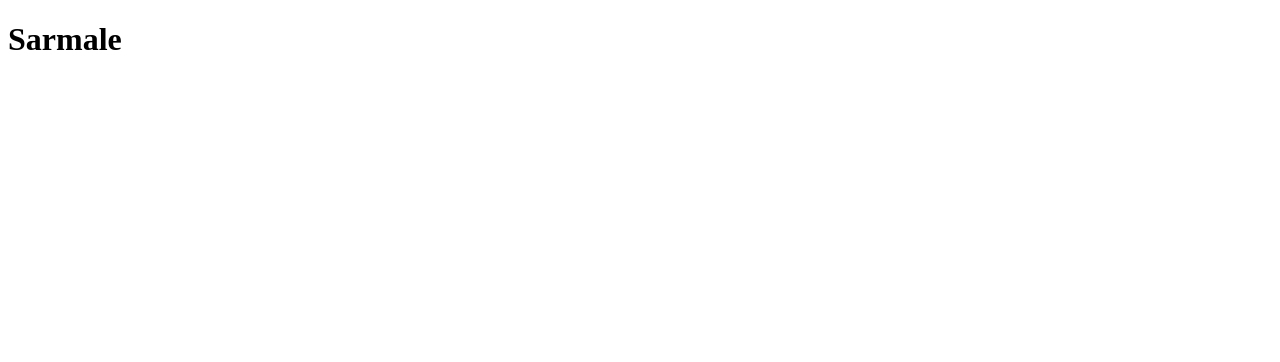
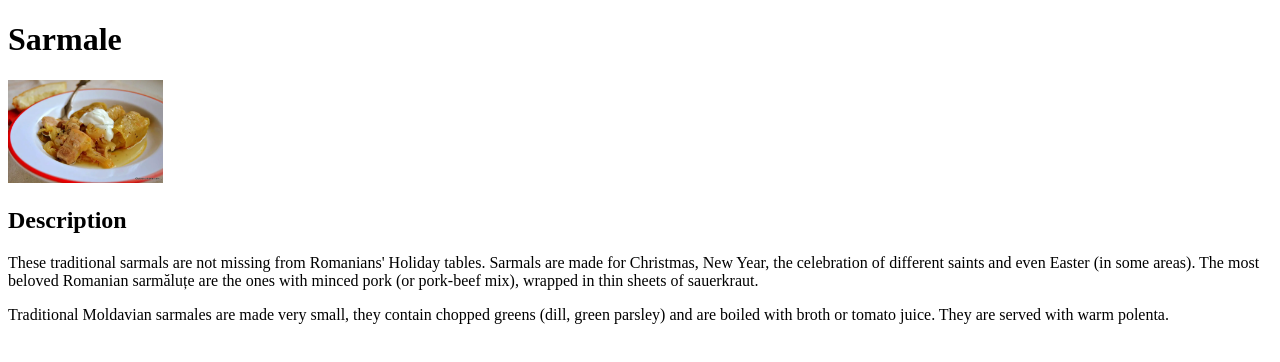
Before and after one commit to DogaruDragosCristian/odin-recipes, a plain HTML site: page recipes/sarmale.html in a window 1280 px wide. Drawn offline with Linux system fonts and the light colour scheme.

Commit message:
I added a Description of the recipe

```diff
--- a/recipes/sarmale.html
+++ b/recipes/sarmale.html
@@ -8,5 +8,13 @@
 </head>
 <body>
     <h1>Sarmale</h1>
+    <img src="Sarmale.jpg" alt="Reteta" width="155" height="103">
+    <h2>Description</h2>
+    <p>
+        These traditional sarmals are not missing from Romanians' Holiday tables. Sarmals are made for Christmas, New Year, the celebration of different saints and even Easter (in some areas). The most beloved Romanian sarmăluțe are the ones with minced pork (or pork-beef mix), wrapped in thin sheets of sauerkraut.
+    </p>
+    <p>
+        Traditional Moldavian sarmales are made very small, they contain chopped greens (dill, green parsley) and are boiled with broth or tomato juice. They are served with warm polenta.
+    </p>
 </body>
 </html>
```
Also changed, not shown: recipes/Sarmale.jpg (added).
